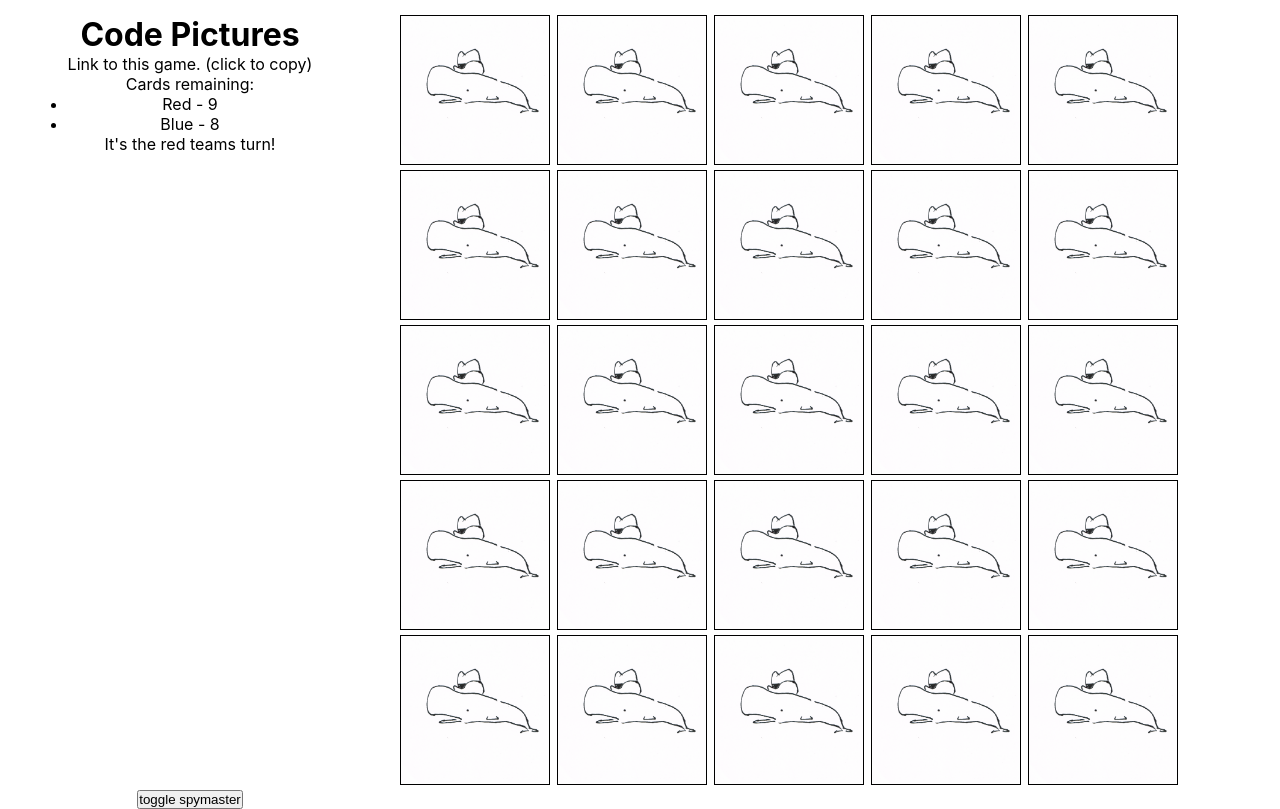
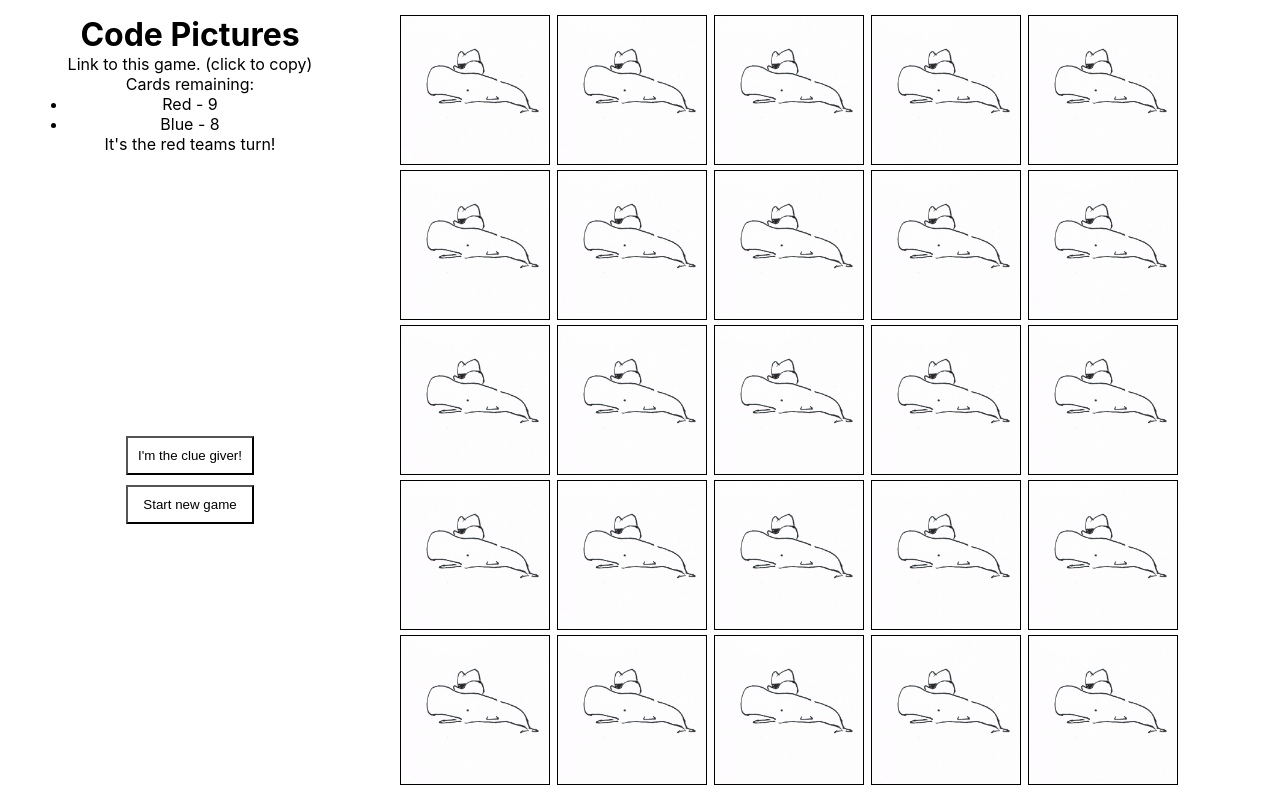
Before and after one commit to chris-langager/code-pictures, a Next.js app: page /1 in a window 1280 px wide. Built offline with nearby package versions, Linux system fonts and the light colour scheme.

Commit message:
controls

```diff
--- a/shared/game.ts
+++ b/shared/game.ts
@@ -1,6 +1,6 @@
-import { Team, Card, State } from './reducer';
+import { Team, Card } from './reducer';
 
-export function newBoard() {
+export function getNewGame() {
   //all the cards
   const cardIds = Array(50).fill('whale_draft.png', 0, 50);
 
--- a/shared/reducer.ts
+++ b/shared/reducer.ts
@@ -53,6 +53,7 @@ function newGameStarted(state: State, event: NewGameStarted): State {
     ...state,
     board: event.payload.board,
     turn: redCardsCount > blueCardsCount ? 'red' : 'blue',
+    winner: null,
   };
 }
 
--- /dev/null
+++ b/src/components/Controls.tsx
@@ -0,0 +1,22 @@
+import { useContext } from 'react';
+import { GameStateContext, SpymasterContext } from '../pages/[id]';
+
+interface Props {
+  setSpymaster: () => void;
+  newGame: () => void;
+}
+export const Controls: React.FC<Props> = ({ setSpymaster, newGame }) => {
+  const { winner } = useContext(GameStateContext);
+  const isSpymaster = useContext(SpymasterContext);
+
+  return (
+    <div className="controls">
+      {!winner && (
+        <button disabled={isSpymaster} onClick={setSpymaster}>
+          {isSpymaster ? `You're the clue giver` : `I'm the clue giver!`}
+        </button>
+      )}
+      <button onClick={newGame}>Start new game</button>
+    </div>
+  );
+};
--- a/src/pages/[id].tsx
+++ b/src/pages/[id].tsx
@@ -2,10 +2,18 @@ import Head from 'next/head';
 import { Board } from '../components/Board';
 import { reducer, State, Event } from '../../shared/reducer';
 import { Information } from '../components/Information';
-import { useState, useReducer, Context, Dispatch, createContext } from 'react';
-import { newBoard } from '../../shared/game';
+import {
+  useState,
+  useReducer,
+  Context,
+  Dispatch,
+  createContext,
+  useCallback,
+} from 'react';
+import { getNewGame } from '../../shared/game';
+import { Controls } from '../components/Controls';
 
-const { board, startingTeam } = newBoard();
+const { board, startingTeam } = getNewGame();
 
 const initialState: State = {
   id: 'ABCD',
@@ -26,6 +34,30 @@ const GamePage: React.FC = () => {
   const [state, dispatch] = useReducer(reducer, initialState);
   const [spyMaster, setSpymaster] = useState(false);
 
+  const toggleSpymaster = useCallback(() => {
+    setSpymaster(!spyMaster);
+  }, [spyMaster]);
+
+  const newGame = useCallback(() => {
+    if (!state.winner) {
+      const yes = confirm(
+        `You're in the middle of a game!  Do you want to end this game and start a new one?`
+      );
+      if (!yes) {
+        return;
+      }
+    }
+
+    setSpymaster(false);
+    const { board } = getNewGame();
+    dispatch({
+      type: 'NewGameStarted',
+      payload: {
+        board,
+      },
+    });
+  }, [state.winner]);
+
   return (
     <div className="container">
       <Head>
@@ -40,7 +72,10 @@ const GamePage: React.FC = () => {
               <Information />
             </div>
 
-            <button onClick={() => setSpymaster(!spyMaster)}> toggle spymaster</button>
+            <div className="controls-area">
+              <Controls setSpymaster={toggleSpymaster} newGame={newGame} />
+            </div>
+
             <div className="board-area">
               <Board cards={state.board} />
             </div>
--- a/src/pages/_app.js
+++ b/src/pages/_app.js
@@ -1,5 +1,6 @@
-import '../styles/base.css';
+import '../styles/layout.css';
 import '../styles/information.css';
+import '../styles/controls.css';
 import '../styles/board.css';
 import '../styles/card.css';
 
--- /dev/null
+++ b/src/styles/controls.css
@@ -0,0 +1,17 @@
+.controls {
+  text-align: center;
+  display: flex;
+  flex-direction: column;
+}
+
+@media (max-width: 1024px) {
+  .controls {
+    flex-direction: row;
+  }
+}
+
+.controls button {
+  background-color: white;
+  padding: 10px;
+  margin: 5px;
+}
--- a/src/styles/base.css
+++ b/src/styles/layout.css
@@ -24,14 +24,17 @@ body {
   justify-items: center;
   grid-template-columns: 1fr 3fr;
   grid-template-rows: auto;
-  grid-template-areas: 'information board';
+  grid-template-areas:
+    'information board'
+    'controls board';
 }
 @media (max-width: 1024px) {
   .container {
     grid-template-columns: 1fr;
     grid-template-areas:
       'information'
-      'board';
+      'board'
+      'controls';
   }
 }
 
@@ -40,6 +43,13 @@ body {
   margin: 0px auto;
   padding: 15px 5px 5px 5px;
 }
+
+.controls-area {
+  grid-area: controls;
+  margin: 0px auto;
+  padding: 15px 5px 5px 5px;
+}
+
 .board-area {
   grid-area: board;
   margin: 0px auto;
```
